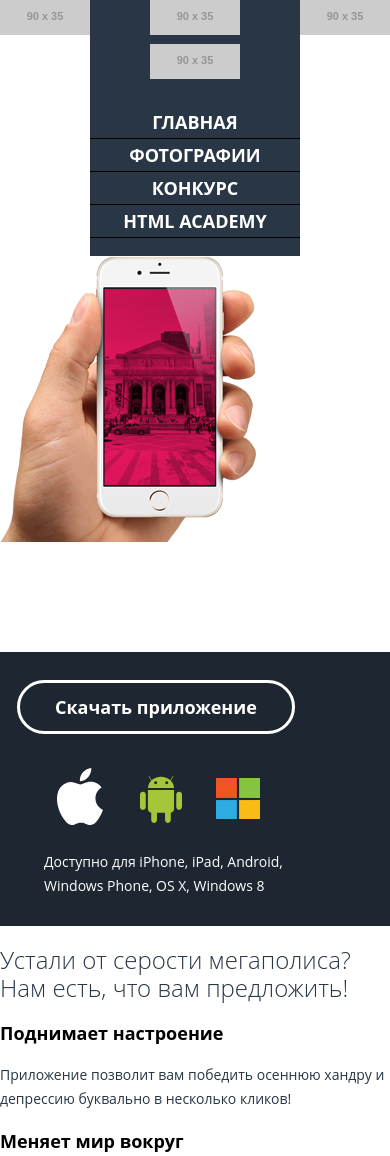
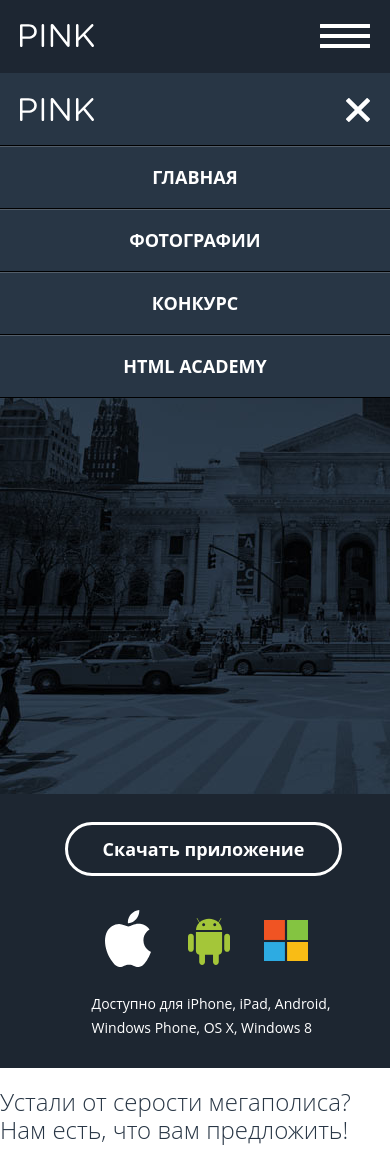
Before and after one commit to psychopathh/196790-pink, a website: page index.html in a window 390 px wide. Shown: the top 1156 px of the page. Drawn offline with nearby package versions, Linux system fonts and the light colour scheme; files that its build step writes are made by us from their sources; placeholder pictures from the web are drawn by us.

Commit message:
1-я страница верх

```diff
--- a/index.html
+++ b/index.html
@@ -9,18 +9,22 @@
 <body class="body">
   <div class="wrapper">
     <header class="main-header">
+      <div class="main-header__control">
         <div class="header-logo">
-        <a class="header-logo__button" href="#"><img class="header-logo__img" src="http://placehold.it/90x35" alt="Логотип"></a>
+          <a class="header-logo__button" href="#"><img class="header-logo__img" src="./img/logo-pink-white-mobile.svg" alt="Логотип"></a>
         </div>
         <div class="main-header__menu">
-        <a class="main-header__button" href="#"><img class="main-header__img" src="http://placehold.it/90x35" alt="меню"></a>
+          <a class="main-header__button" href="#"><img class="main-header__img" src="./img/icon-menu-burger.svg" alt="меню"></a>
+        </div>
       </div>
       <div class="main-menu">
+        <div class="main-menu__control">
           <div class="main-logo">
-          <a class="main-logo__button" href="#"><img class="main-logo__img" src="http://placehold.it/90x35" alt="Логотип"></a>
+            <a class="main-logo__button" href="#"><img class="main-logo__img" src="../img/logo-pink-white-mobile.svg" alt="Логотип"></a>
           </div>
           <div class="main-close">
-          <a class="main-close__button" href="#"><img class="main-close__img" src="http://placehold.it/90x35" alt="крестик"></a>
+            <a class="main-close__button" href="#"><img class="main-close__img" src="../img/icon-menu-cross.svg" alt="крестик"></a>
+          </div>
         </div>
         <nav class="main-menu__nav">
           <ul class="main-menu__list">
--- a/sass/blocks/download.scss
+++ b/sass/blocks/download.scss
@@ -1,7 +1,7 @@
 .download {
   display: flex;
   flex-direction: row;
-  flex-wrap: 1;
+  justify-content: center;
   font-size: $font-size-title;
   line-height: 24px;
   background-color: $color-mirage;
--- a/sass/blocks/header-logo.scss
+++ b/sass/blocks/header-logo.scss
@@ -1,3 +1,5 @@
 .header-logo {
-  float: left;
+  padding-top: 24px;
+  padding-bottom: 23px;
+  padding-left: 20px;
 }
--- a/sass/blocks/main-close.scss
+++ b/sass/blocks/main-close.scss
@@ -1,4 +1,6 @@
 .main-close {
+  padding-top: 25px;
+  padding-right: 20px;
   @media($desktop-widths) {
     display: none;
   }
--- a/sass/blocks/main-header.scss
+++ b/sass/blocks/main-header.scss
@@ -1,8 +1,12 @@
-.main-header__img {
-  float: right;
-}
 .main-header__menu {
+  padding-top: 24px;
+  padding-right: 20px;
   @media($desktop-widths) {
     display: none;
   }
 }
+.main-header__control {
+  display: flex;
+  justify-content: space-between;
+  background-color: #1d2632;
+}
--- a/sass/blocks/main-logo.scss
+++ b/sass/blocks/main-logo.scss
@@ -1,4 +1,6 @@
 .main-logo {
+  margin-top: 25px;
+  margin-left: 20px;
   @media($desktop-widths) {
     display: none;
   }
--- a/sass/blocks/main-menu.scss
+++ b/sass/blocks/main-menu.scss
@@ -10,11 +10,16 @@
   text-transform: uppercase;
 }
 .main-menu__item {
+  padding: 15px 0;
   list-style: none;
   border-bottom: 1px solid $color-black;
+  box-shadow: 0px 1px 0px rgba(255,255,255,0.2);
   @media($desktop-widths) {
     display: inline-block;
   }
+}
+.main-menu__item:last-child {
+    box-shadow: 0px 1px 0px rgba(0,0,0,1);
 }
 .main-menu__link {
   color: $color-white;
@@ -22,6 +27,14 @@
 }
 .main-menu__list {
   padding: 0;
+  margin: 0;
+}
+.main-menu__control {
+  display: flex;
+  justify-content: space-between;
+  border-bottom: 1px solid $color-black;
+  padding-bottom: 14px;
+  box-shadow: 0px 1px 0px rgba(255,255,255,0.2);
 }
 .main-header__menu {
   @media($desktop-widths) {
--- a/sass/blocks/top-picture.scss
+++ b/sass/blocks/top-picture.scss
@@ -1,8 +1,7 @@
 .top-picture {
-  float: none;
-  width: 320px;
+  position: relative;
   height: 396px;
-  background: url("../img/iphone-hand-mobile@1x.png") no-repeat;
+  background: url("../img/bg-back-mobile@1x.jpg") no-repeat 0px -66px;
   @media($tablet-width) {
     float: none;
     width: 700px;
@@ -10,8 +9,3 @@
     background: url(http://placehold.it/700x618);
   }
 }
-.top-picture__head {
-  font-size: 24px;
-  font-weight: normal;
-  color: $color-white;
-}
```
Lines whose indentation alone changed are shown as unchanged.
